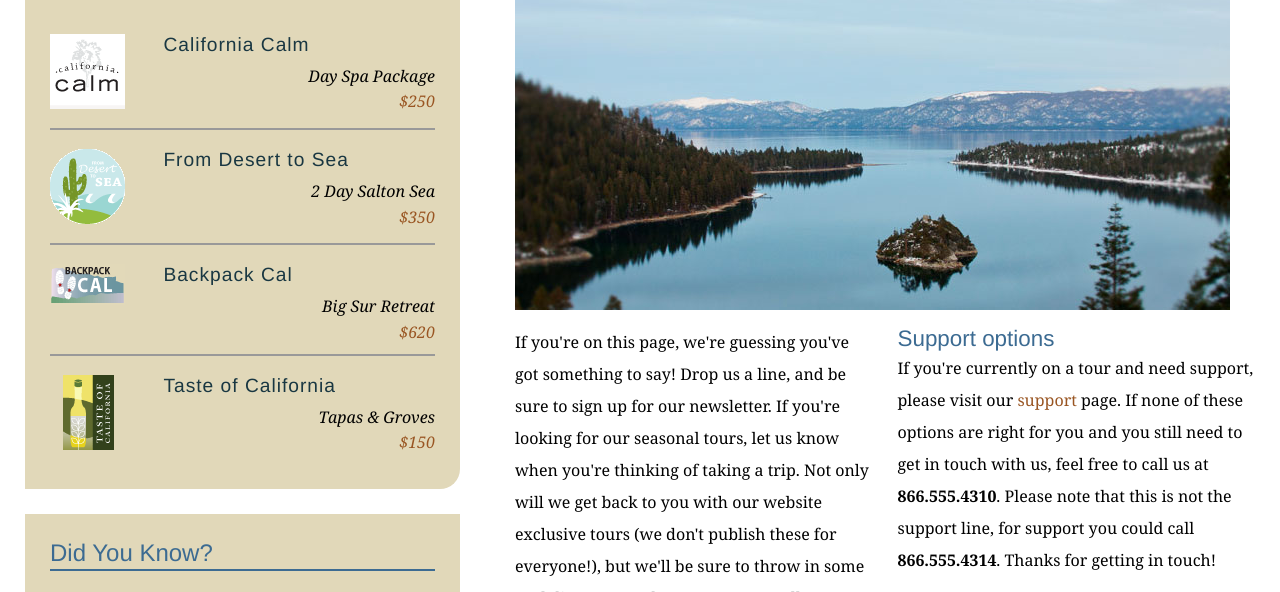
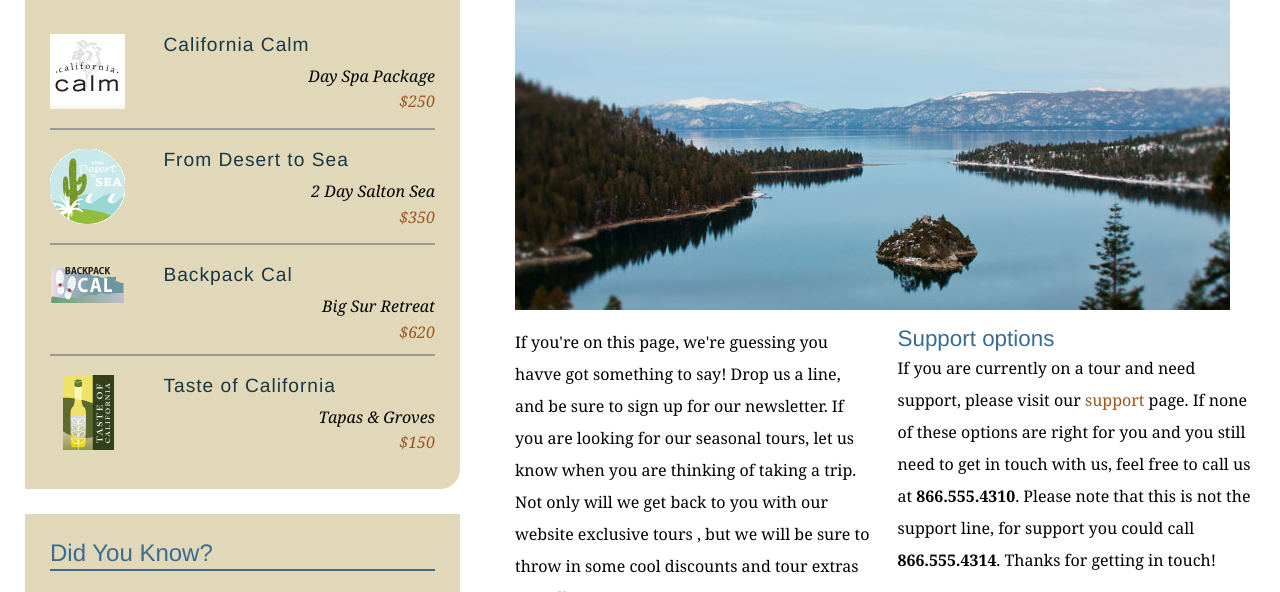
Before and after one commit to kshitijbahul/explore_california, a plain HTML site: page contact.html in a window 1280 px wide. Shown: the part 342-934 px from the top of the page. Drawn offline with Linux system fonts and the light colour scheme.

Commit message:
Made changes to Contract details

```diff
--- a/contact.html
+++ b/contact.html
@@ -68,10 +68,10 @@
           <h1>Get in touch</h1>
           <img src="assets/images/emerald_bay.jpg" alt="Beautiful Lake Tahoe" class="articleImage" />
           <div class="multiCol">
-            <p>If you're on this page, we're guessing you've got something to say! Drop us a line, and be sure to sign up for our newsletter. If you're looking for our seasonal tours,  let us know when you're thinking of taking a trip. Not only will we get back to you with our website exclusive tours (we don't publish these for everyone!), but we'll be sure to throw in some cool discounts and tour extras as well.</p>
+            <p>If you're on this page, we're guessing you havve got something to say! Drop us a line, and be sure to sign up for our newsletter. If you are looking for our seasonal tours,  let us know when you are thinking of taking a trip. Not only will we get back to you with our website exclusive tours , but we will be sure to throw in some cool discounts and tour extras as well.</p>
 
             <h2>Support options</h2>
-            <p>If you're currently on a tour and need support, please visit our <a href="support.html">support</a> page. If none of these options are right for you and you still need to get in touch with us, feel free to call us at<span class="phone"> <strong>866.555.4310</strong>. Please note that this is not the support line, for support you could call </span><strong>866.555.4314</strong>. Thanks for getting in touch!</p>
+            <p>If you are currently on a tour and need support, please visit our <a href="support.html">support</a> page. If none of these options are right for you and you still need to get in touch with us, feel free to call us at<span class="phone"> <strong>866.555.4310</strong>. Please note that this is not the support line, for support you could call </span><strong>866.555.4314</strong>. Thanks for getting in touch!</p>
           </div>
 
           <form id="frmContact" name="frmContact" method="post" action="contact_process.html">
```
